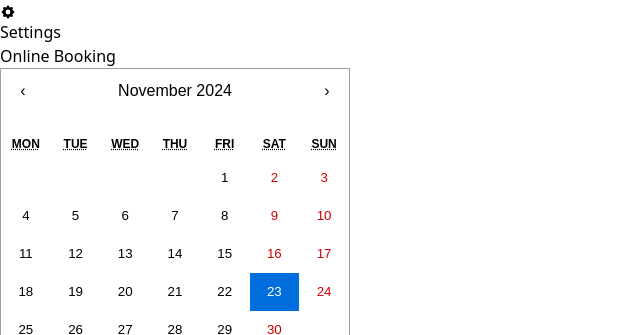
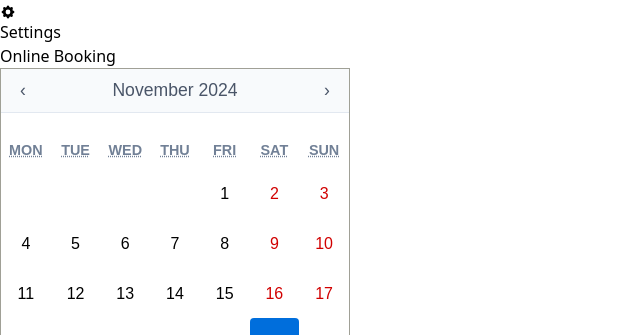
Before and after one commit to ahmed-kawsar/crm-app, a React (Vite) app: page /booking in a window 1280 px wide. Shown: the part 617-952 px from the top of the page, without its empty margins (0-640 px from the left). Built offline with nearby package versions, Linux system fonts and the light colour scheme.

Commit message:
updated calendar styles

```diff
--- a/src/index.css
+++ b/src/index.css
@@ -1,3 +1,50 @@
 @tailwind base;
 @tailwind components;
 @tailwind utilities;
+
+.react-calendar {
+  width: 400px;
+  max-width: 100%;
+  font-size: 1.2rem;
+  border: none; /* Remove default border */
+  box-shadow: 0 4px 6px -6px rgba(0, 0, 0, 0.1); /* Add subtle shadow */
+}
+
+.react-calendar__navigation {
+  height: 40px;
+  background-color: #f8fafc; /* Light gray background for navigation */
+  border-bottom: 1px solid #e2e8f0; /* Subtle border below navigation */
+}
+
+.react-calendar__navigation button {
+  min-width: 44px;
+  font-size: 1.1rem;
+  color: #4a5568;
+  margin: 0;
+  border-radius: 4px;
+}
+
+.react-calendar__navigation button:hover {
+  background-color: #e2e8f0;
+}
+
+.react-calendar__month-view__weekdays__weekday {
+  text-transform: uppercase;
+  font-weight: 600; /* Slightly bolder font weight */
+  color: #718096;
+}
+
+.react-calendar__tile {
+  height: 50px;
+  border: 1px solid #e2e8f0;
+}
+
+.react-calendar__tile--now {
+  background-color: #e2e8f0;
+}
+
+.react-calendar__tile--active {
+  background-color: #4299e1;
+  color: white;
+  border-radius: 4px;
+}
--- a/src/pages/OnlineBooking.jsx
+++ b/src/pages/OnlineBooking.jsx
@@ -2,15 +2,14 @@ import { useState } from "react";
 import Calendar from "react-calendar";
 import "react-calendar/dist/Calendar.css";
 
-// Function to generate random date between two dates
 function randomDate(start, end) {
   return new Date(
     start.getTime() + Math.random() * (end.getTime() - start.getTime())
   );
 }
 
-const startDate = new Date(2023, 0, 1); // 1st January 2023
-const endDate = new Date(); // Today
+const startDate = new Date(2023, 0, 1);
+const endDate = new Date();
 
 export default function OnlineBooking() {
   const [date, setDate] = useState(new Date());
@@ -33,7 +32,7 @@ export default function OnlineBooking() {
 
   const onChange = (date) => {
     setDate(date);
-    setShowBookingForm(true); // Show booking form when a date is selected
+    setShowBookingForm(true);
   };
 
   const handleBookingSubmit = (event) => {
@@ -49,8 +48,8 @@ export default function OnlineBooking() {
       service: formData.get("service"),
     };
     setBookings([newBooking, ...bookings]);
-    setShowBookingForm(false); // Hide the form after submission
-    event.target.reset(); // Reset the form fields
+    setShowBookingForm(false);
+    event.target.reset();
   };
 
   return (
@@ -61,13 +60,16 @@ export default function OnlineBooking() {
         <Calendar
           onChange={onChange}
           value={date}
-          className="p-2 rounded-md border border-gray-300 text-gray-800"
+          className="react-calendar"
           prev2Label={null}
           next2Label={null}
           showNeighboringMonth={false}
+          tileClassName={({ date, view }) =>
+            view === "month" && date.getDay() === 0 ? "text-red-500" : null
+          }
         />
 
-        {showBookingForm && ( // Conditionally render the booking form
+        {showBookingForm && (
           <form onSubmit={handleBookingSubmit} className="mt-6">
             <div className="mb-4">
               <label
```
